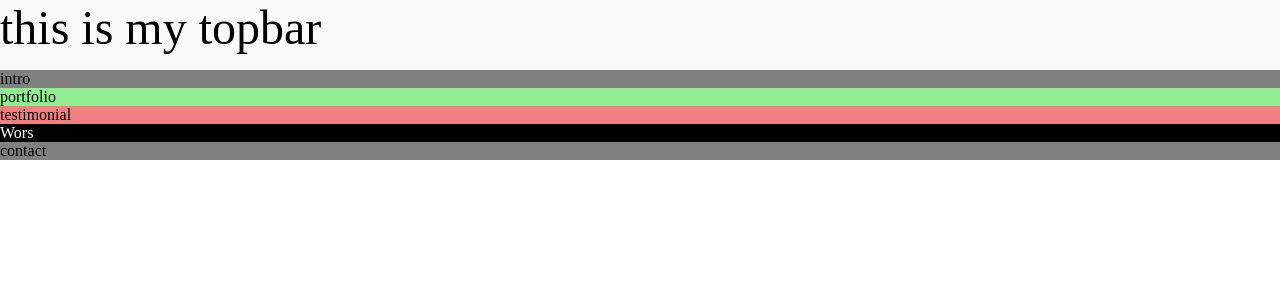
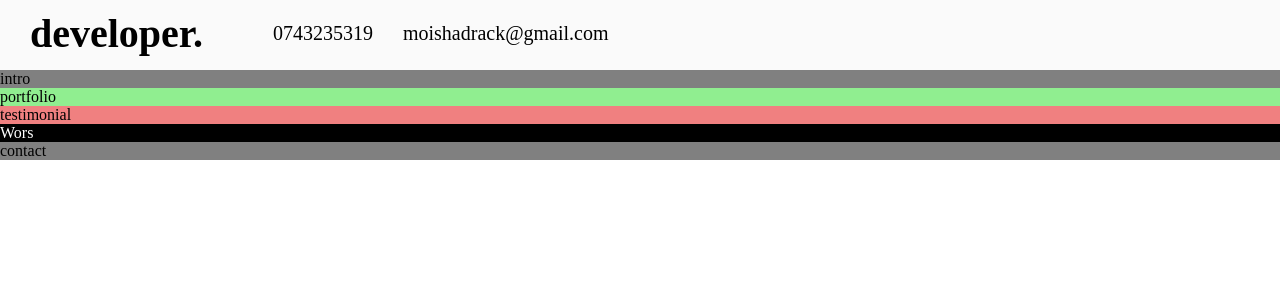
Before and after one commit to 12moi/portfolio, a React (Create React App) app in the folder portfolio/: page / in a window 1280 px wide. Shown: the top 300 px of the page. Built offline with nearby package versions, Linux system fonts and the light colour scheme.

Commit message:
add changes to topbar

```diff
--- a/portfolio/public/index.html
+++ b/portfolio/public/index.html
@@ -19,6 +19,7 @@
     <style>
       *{
         margin:0;
+        overflow-x: hidden;
       }
     </style>
   </body>
--- a/portfolio/src/App.css
+++ b/portfolio/src/App.css
@@ -3,10 +3,19 @@
     height:100vh;
 
 }
-.section{
+.app .section{
     width: 100%;
     height:calc(100vh-70px);
     background-color: grey;
     position: relative;
     top:70px;
+    scroll-snap-type: y mandatory;
+    scrollbar-width:none;
+
+
 }
+.app .section >*{
+    width:100vw;
+    height:calc(100vh-70px);
+    scroll-snap-align: start;
+}
--- a/portfolio/src/components/Contact/Contact.jsx
+++ b/portfolio/src/components/Contact/Contact.jsx
@@ -2,6 +2,6 @@ import React from 'react'
 import './Contact.css'
 export default function contact() {
   return (
-    <div contactName='contact'>contact</div>
+    <div contactName='contact' id='contact'>contact</div>
   )
 }
--- a/portfolio/src/components/Intro/Intro.jsx
+++ b/portfolio/src/components/Intro/Intro.jsx
@@ -3,6 +3,6 @@ import React from 'react'
 import './Intro.css'
 export default function intro() {
   return (
-    <div className='intro'>intro</div>
+    <div className='intro' id='intro'>intro</div>
   )
 }
--- a/portfolio/src/components/Testimonials/Testimonial.jsx
+++ b/portfolio/src/components/Testimonials/Testimonial.jsx
@@ -3,6 +3,6 @@ import React from 'react'
 import './Testimonial.css'
 export default function testimonial() {
   return (
-    <div className='testimonial'>testimonial</div>
+    <div className='testimonial' id='testimonial'>testimonial</div>
   )
 }
--- a/portfolio/src/components/Topbar/Topbar.css
+++ b/portfolio/src/components/Topbar/Topbar.css
@@ -3,8 +3,35 @@
     width: 100%;
     height: 70px; ;
     background-color: #15011505;
-    font-size:3rem;
+    /* font-size:3rem; */
     /* color: #fff; */
     position: fixed;
-    top:0%
+    top:0%;
+    z-index: 2;
 }
+.topbar .wrapper{
+    display:flex;
+    padding: 10px 30px;
+    align-items: center;
+    justify-content:space-between;
+}
+.topbar .wrapper .left {
+    display:flex;
+    align-items: center;
+}
+.topbar .wrapper .left .logo{
+ font-size: 40px;
+ font-weight:700;
+ text-decoration: none;
+ color:inherit;
+ margin-right: 40px;
+}
+.topbar .wrapper .left  .containerItem{
+    display:flex;
+    margin-left: 30px;
+    align-items: center;
+}
+.topbar .wrapper .left  .containerItem span{
+    font-size: 20px;
+    font-weight:400;
+}
--- a/portfolio/src/components/Topbar/Topbar.jsx
+++ b/portfolio/src/components/Topbar/Topbar.jsx
@@ -1,8 +1,30 @@
 
 import React from 'react'
 import './Topbar.css'
-export default function Topbar() {
+export default function Topbar({ menuOpen, setMenuOpen }) {
   return (
-    <div className='topbar'> this is my  topbar</div>
+    <div className='topbar' id='topbar'>
+      <div className='wrapper'>
+       <div className='left'>
+       <a href="#intro"  className='logo'>developer.</a>
+       <div className='containerItem'>
+         <span>0743235319</span>
+       </div>
+       <div className='containerItem'>
+         <span>moishadrack@gmail.com</span>
+       </div>
+
+       </div>
+
+       <div className='right'>
+       <div className="hamburger" onClick={()=>setMenuOpen(!menuOpen)}>
+            <span className="line1"></span>
+            <span className="line2"></span>
+            <span className="line3"></span>
+          </div>
+
+         </div>
+      </div>
+    </div>
   )
 }
--- a/portfolio/src/components/works/Works.jsx
+++ b/portfolio/src/components/works/Works.jsx
@@ -3,6 +3,6 @@ import React from 'react'
 import './Works.css'
 export default function Wors() {
   return (
-    <div className='Works'>Wors</div>
+    <div className='Works' id='works'>Wors</div>
   )
 }
```
